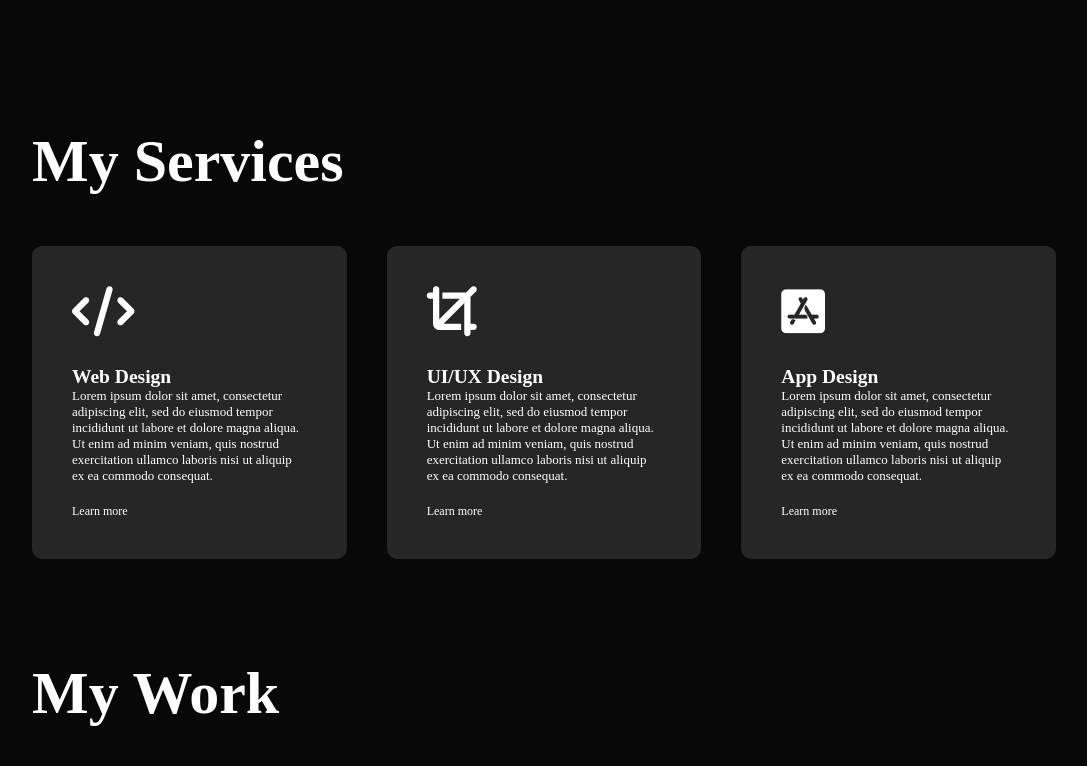
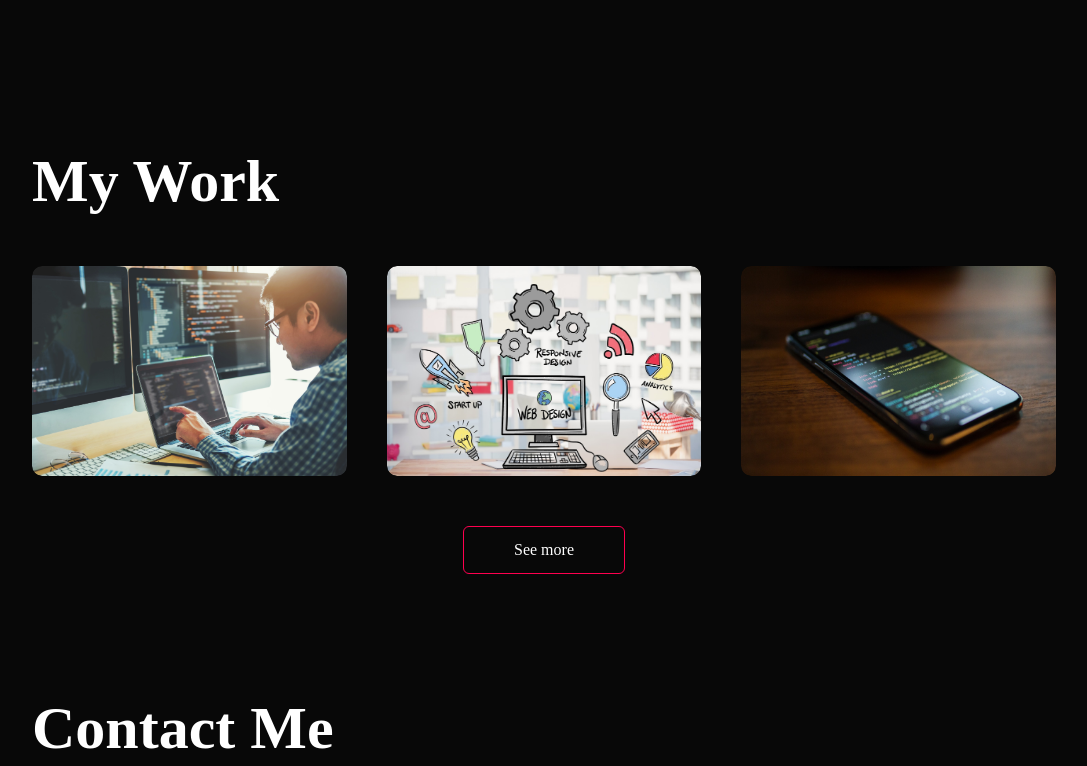
Before and after one commit to AustBernaldo22/bernaldo-austine.github.io, a plain HTML site: page index.html in a window 1280 px wide. Shown: the part 1271-2037 px from the top of the page, without its empty margins (96-1183 px from the left). Drawn offline with Linux system fonts and the light colour scheme.

Commit message:
Update index.html

```diff
--- a/index.html
+++ b/index.html
@@ -16,7 +16,7 @@
                 <ul id="sidemenu">
                     <li><a href="#header">Home</a></li>
                     <li><a href="#about">About</a></li>
-                    <li><a href="#services">Services</a></li>
+
                     <li><a href="#portfolio">Portfolio</a></li>
                     <li><a href="#contact">Contact</a></li>
                     <i class="fa-sharp fa-solid fa-circle-xmark" onclick="closemenu()" ></i>
@@ -79,35 +79,7 @@
 </div>
 
 
-<!------------------------    Services ---------------------->
-<div id="services">
-    <div class="container">
-        <h1 class="sub-title">My Services</h1>
-        <div class="services-list">
-            <div>
-                <i class="fa-solid fa-code"></i>
-                <h2>Web Design</h2>
-                <p>Lorem ipsum dolor sit amet, consectetur adipiscing elit, sed do eiusmod tempor incididunt ut labore et dolore magna aliqua. Ut enim ad minim
-                    veniam, quis nostrud exercitation ullamco laboris nisi ut aliquip ex ea commodo consequat.</p>
-                    <a href="#">Learn more</a>
-            </div>
-            <div>
-                <i class="fa-solid fa-crop"></i>
-                <h2>UI/UX Design</h2>
-                <p>Lorem ipsum dolor sit amet, consectetur adipiscing elit, sed do eiusmod tempor incididunt ut labore et dolore magna aliqua. Ut enim ad minim
-                    veniam, quis nostrud exercitation ullamco laboris nisi ut aliquip ex ea commodo consequat.</p>
-                    <a href="#">Learn more</a>
-            </div>
-            <div>
-                <i class="fa-brands fa-app-store-ios"></i>
-                <h2>App Design</h2>
-                <p>Lorem ipsum dolor sit amet, consectetur adipiscing elit, sed do eiusmod tempor incididunt ut labore et dolore magna aliqua. Ut enim ad minim
-                    veniam, quis nostrud exercitation ullamco laboris nisi ut aliquip ex ea commodo consequat.</p>
-                    <a href="#">Learn more</a>
-            </div>
-        </div>
-    </div>
-</div>
+
 
 <!------------------------    portfolio ---------------------->
 
```
